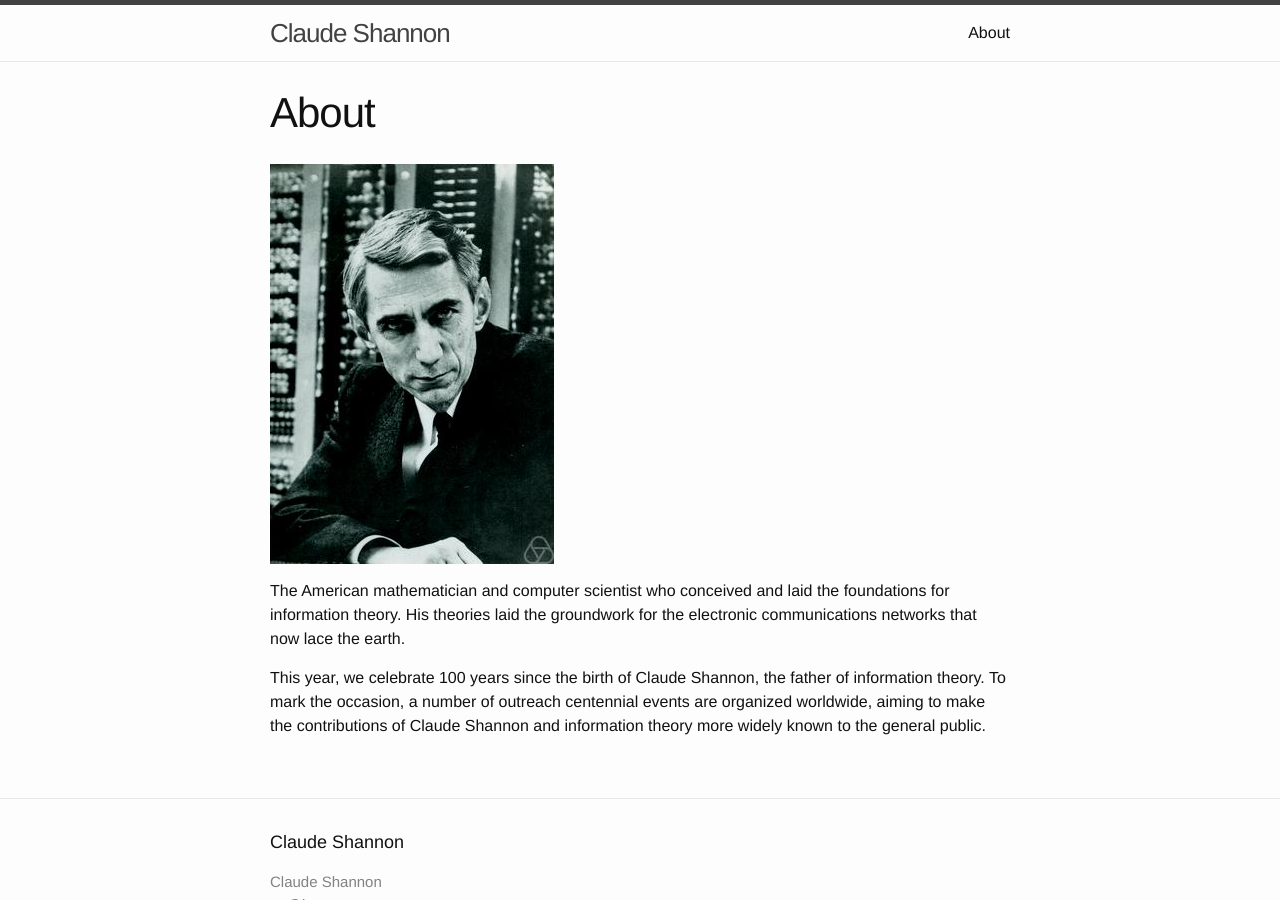
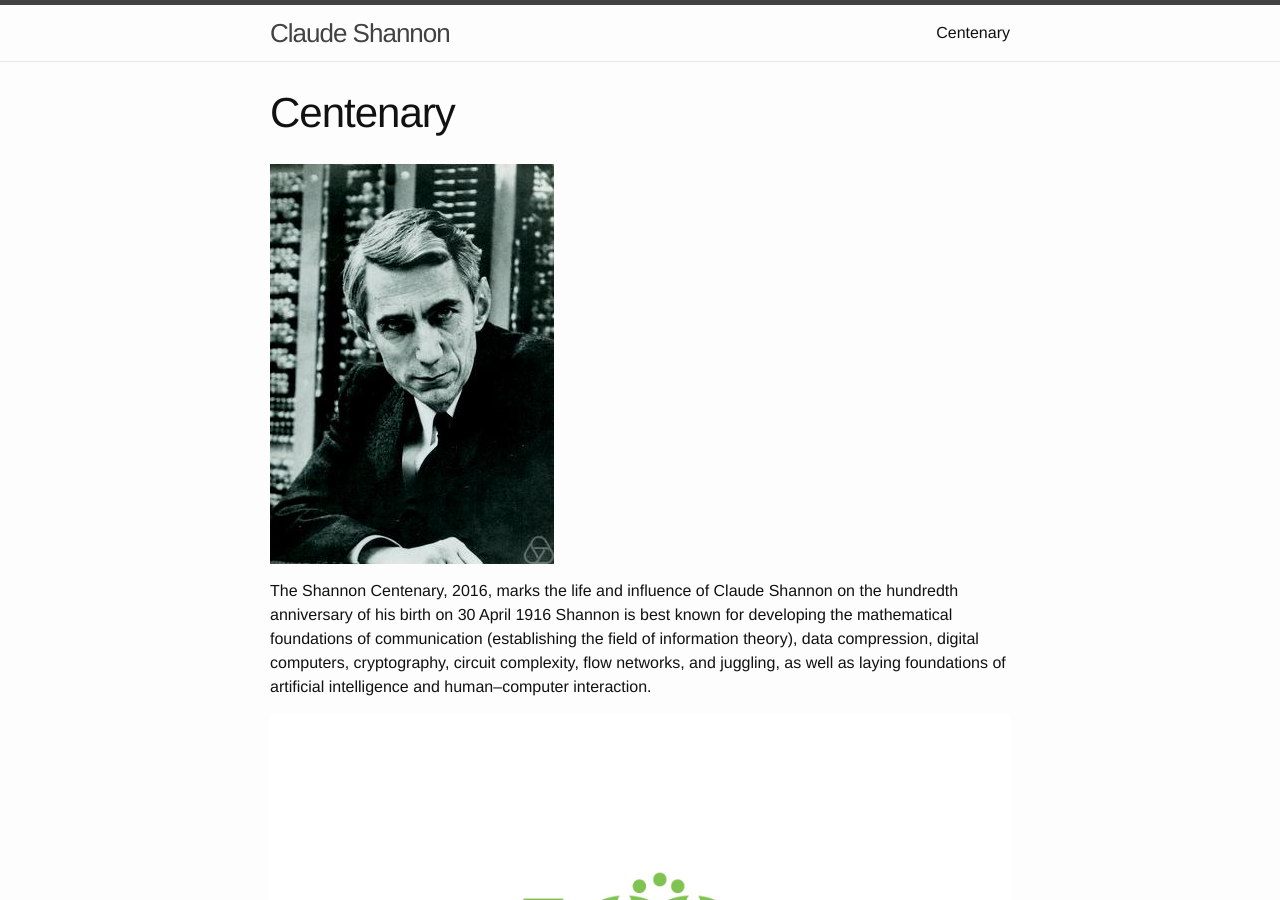
Before and after one commit to chmbrlnd/shannon, a Jekyll site: the page built from index.md, in a window 1280 px wide and 900 px high. Built offline with Jekyll 4.4.1, drawn with Linux system fonts in a browser that asks for light colours.

Commit message:
Adding image.

```diff
--- a/index.md
+++ b/index.md
@@ -1,13 +1,13 @@
 ---
 layout: page
-title: About
+title: Centenary
 permalink: /index.html
 ---
 
 ![Claude Shannon](assets/photo.jpg)
 
-The American mathematician and computer scientist who conceived and laid the foundations for information theory.
-His theories laid the groundwork for the electronic communications networks that now lace the earth.
+The Shannon Centenary, 2016, marks the life and influence of Claude Shannon on the hundredth anniversary of his birth on 30 April 1916
+Shannon is best known for developing the mathematical foundations of communication (establishing the field of information theory), data compression, digital computers, cryptography, circuit complexity, flow networks, and juggling, as well as laying foundations of artificial intelligence and human–computer interaction.
 
-This year, we celebrate 100 years since the birth of Claude Shannon, the father of information theory.
-To mark the occasion, a number of outreach centennial events are organized worldwide, aiming to make the contributions of Claude Shannon and information theory more widely known to the general public.
+
+![Celebrations](assets/centenary.jpg)
```
Also changed, not shown: assets/centenary.jpg (added).
